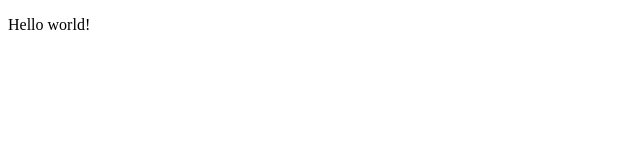
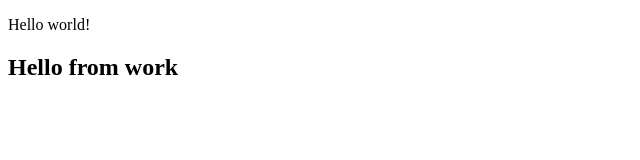
Before and after one commit to ArtemZaitsev/project, a plain HTML site: page index.html in a window 1280 px wide. Shown: the whole page, without its empty margins (0-640 px from the left). Drawn offline with Linux system fonts and the light colour scheme.

Commit message:
index.html mod

```diff
--- a/index.html
+++ b/index.html
@@ -7,6 +7,7 @@
 </head>
 <body>
     <p>Hello world!</p>
+    <h2>Hello from work</h2>
     <script src="js/script.js"></script>
 </body>
 </html>
```
